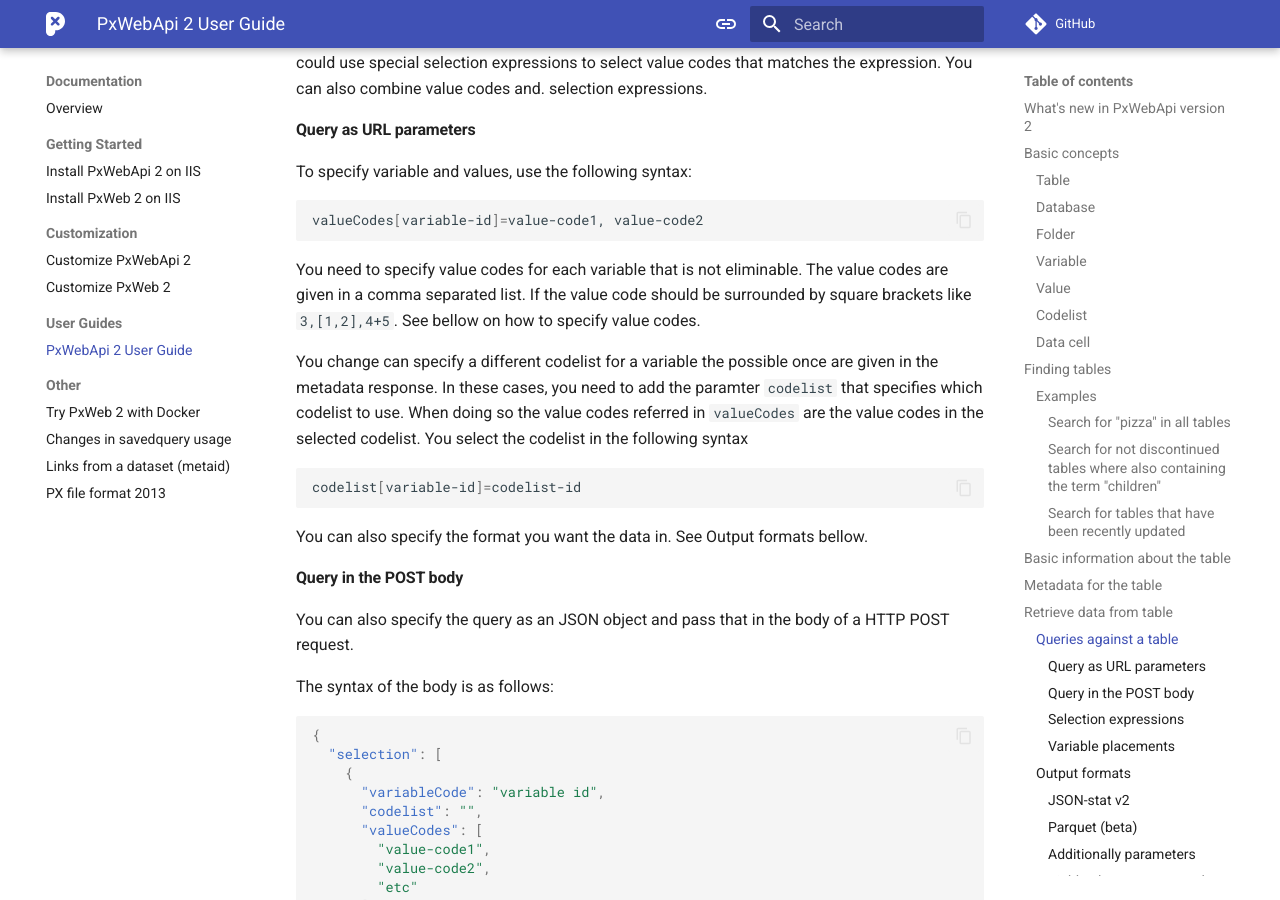
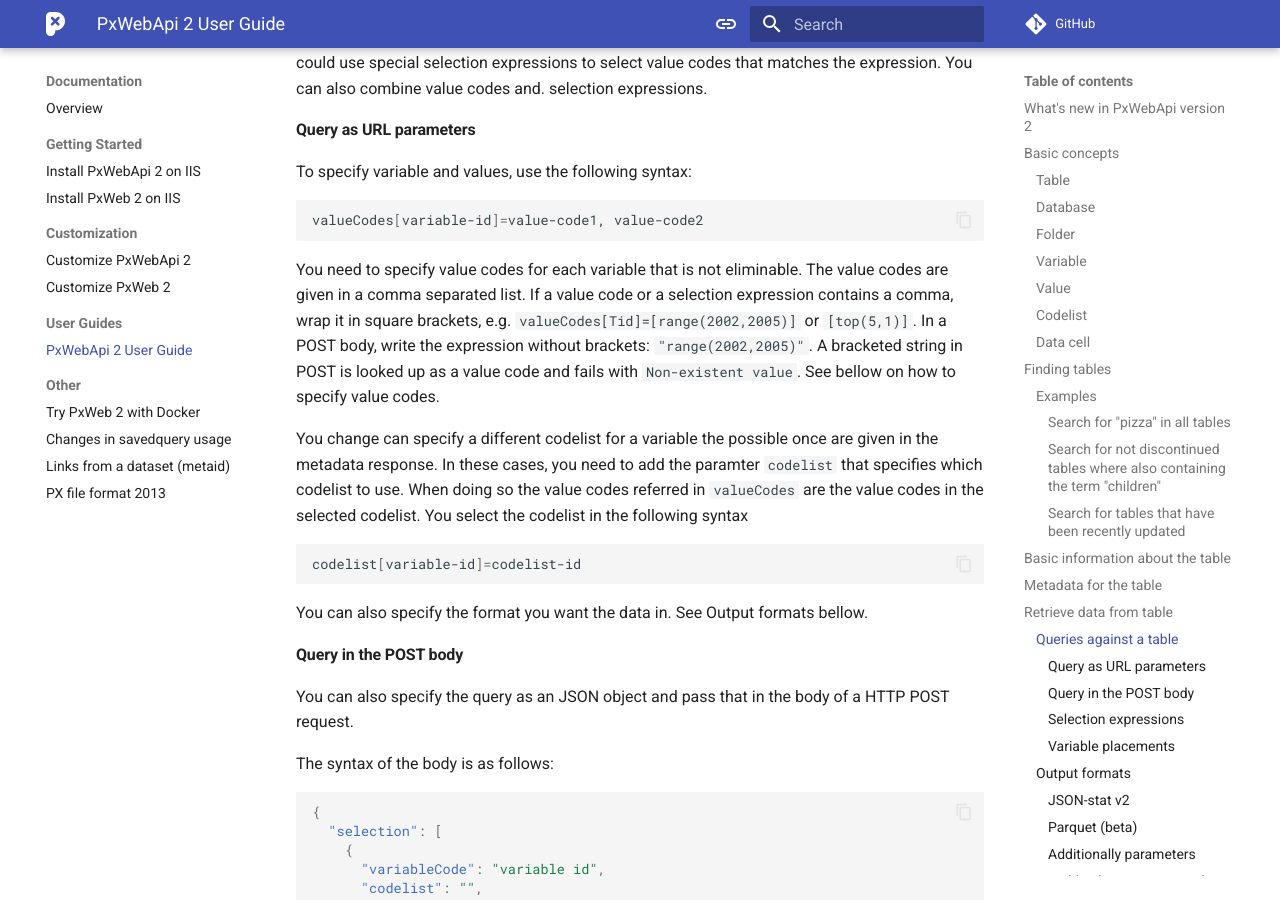
Before and after one commit to PxTools/pxtools.github.io, an MkDocs documentation site: the page built from docs/PxWebApi/documentation/user-guide.md, in a window 1280 px wide and 900 px high, scrolled down 18599 px. Built offline with MkDocs 1.6.1 and Material for MkDocs 9.7.7, drawn with Linux system fonts in a browser that asks for light colours; comment, search, counter and statistics services are not loaded; some of the changed text lies outside the part shown.

Commit message:
Two-argument expressions: no spaces allowed, and brackets needed in GET
The space breaks the expression in both GET and POST. Tested on SSB 07459. SCB TAB6471 behaves the same: `[top(2, 1)]` gives 400 and `[top(2,1)]` gives 200. Spaces in a plain list are fine (`valueCodes[Tid]=2024, 2025` works), so only spaces inside an expression fail.

In a GET URL, an expression containing a comma must be wrapped in square brackets**, because a bare comma is the list separator. The guide hints at this in lines 924–926, but the sentence is incomplete:

> If the value code should be surrounded by square brackets like `3,[1,2],4+5`.

````diff
--- a/docs/PxWebApi/documentation/user-guide.md
+++ b/docs/PxWebApi/documentation/user-guide.md
@@ -921,8 +921,7 @@
 ```
 
 You need to specify value codes for each variable that is not eliminable. The
-value codes are given in a comma separated list. If the value code should be
-surrounded by square brackets like `3,[1,2],4+5`. See bellow on how to specify
+value codes are given in a comma separated list. If a value code or a selection expression contains a comma, wrap it in square brackets, e.g. `valueCodes[Tid]=[range(2002,2005)]` or `[top(5,1)]`. In a POST body, write the expression without brackets: `"range(2002,2005)"`. A bracketed string in POST is looked up as a value code and fails with `Non-existent value`. See bellow on how to specify
 value codes.
 
 You change can specify a different codelist for a variable the possible once
@@ -1018,14 +1017,14 @@
 The syntax of the experssion is:
 
 ```sh
-top(numberOfValues, offset)
+top(numberOfValues,offset)
 ```
 
 where `numberOfValues` specifies the number of values codes that should be
 selected from the top and `offset` is an optional offset from the top. E.g.
 
 - `top(5)` will select the first 5 values.
-- `top(5, 1)` will skip the first value and select the next 5 values.
+- `top(5,1)` will skip the first value and select the next 5 values.
 
 ##### bottom
 
@@ -1036,14 +1035,14 @@
 The syntax of the experssion is:
 
 ```sh
-bottom(numberOfValues, offset)
+bottom(numberOfValues,offset)
 ```
 
 where `numberOfValues` specifies the number of values codes that should be
 selected from the bottom and `offset` is an optional offset from the bottom. E.g.
 
 - `bottom(5)` will select the last 5 values.
-- `bottom(5, 1)` will skip the last value and select the next 5 values counting
+- `bottom(5,1)` will skip the last value and select the next 5 values counting
   from the bottom.
 
 ##### range
@@ -1054,7 +1053,7 @@
 The syntax is in the form
 
 ```sh
-range(value-code1, value-code2)
+range(value-code1,value-code2)
 ```
 
 Example if you have a time variable that have codes from the year 2000 to 2025
````
